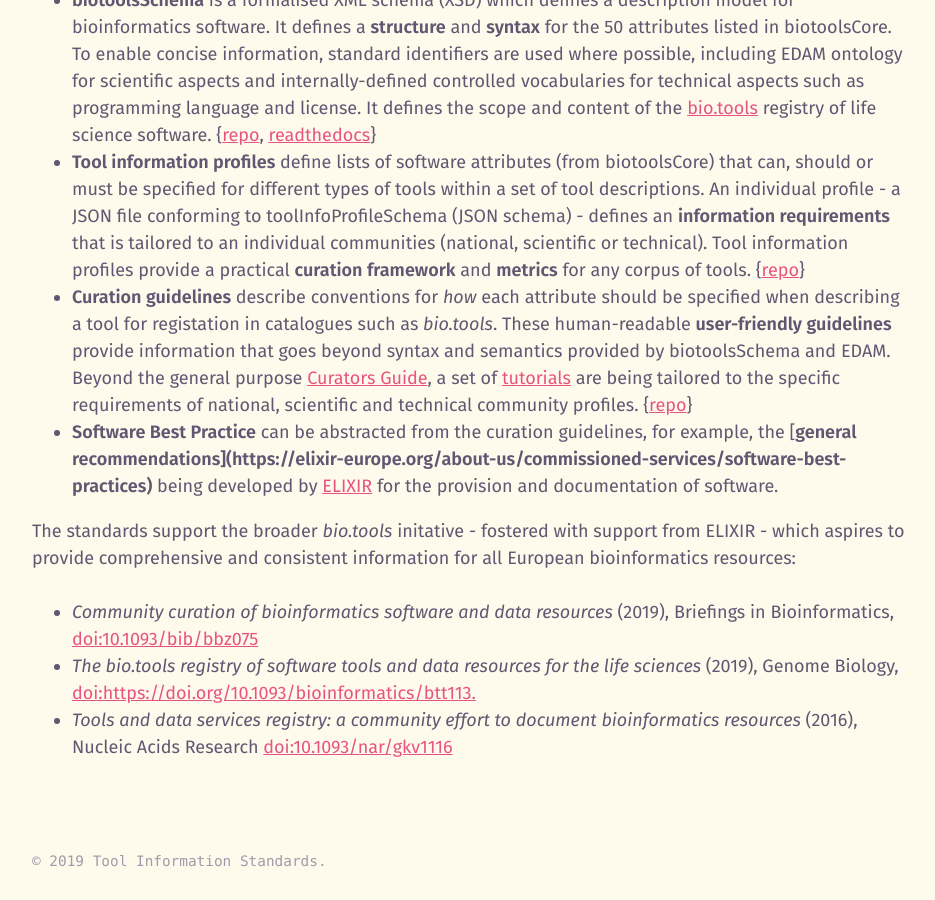
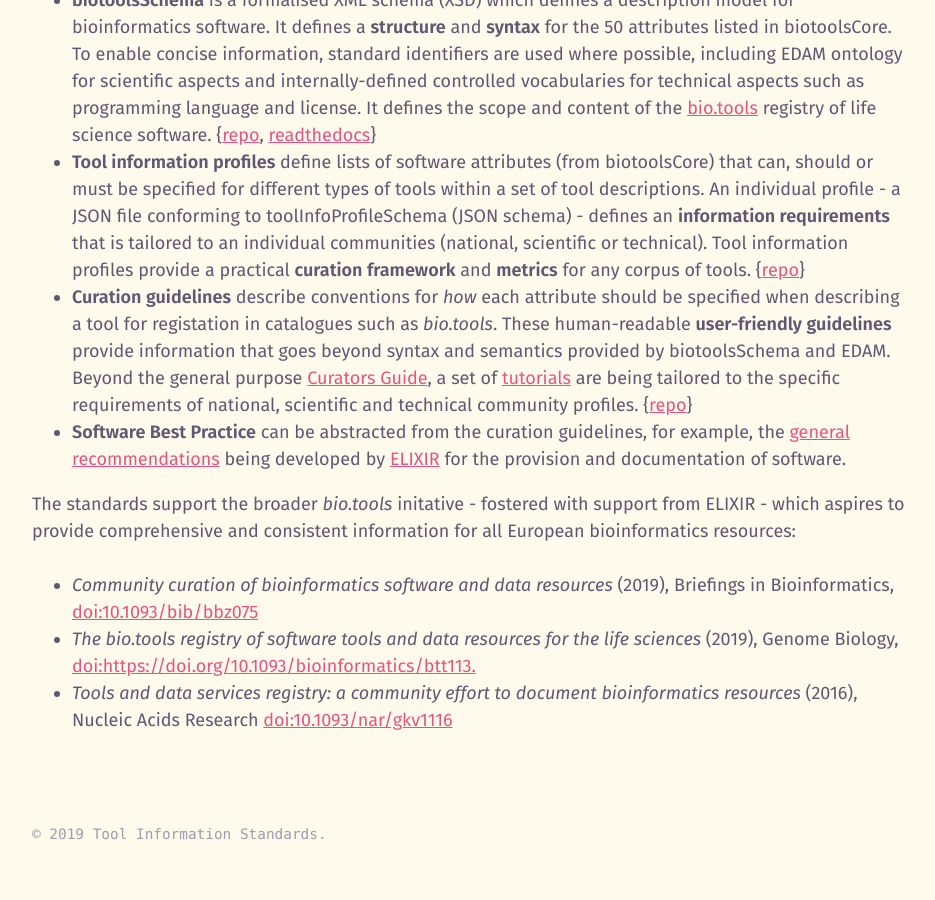
Before and after one commit to bio-tools/Tool-Information-Standards, a Jekyll site: the page built from docs/tool_information_standards.md, in a window 1280 px wide and 900 px high, scrolled down 1144 px. Shown: the whole window, without its empty margins (40-975 px from the left). Built offline with Jekyll 4.4.1, drawn with Linux system fonts in a browser that asks for light colours; after the commit the page ends 2017 px from its top, so only the background shows below that.

Commit message:
Update tool_information_standards.md

```diff
--- a/docs/tool_information_standards.md
+++ b/docs/tool_information_standards.md
@@ -12,7 +12,7 @@ The **Tool Information Standards** are a stack of community-defined, open and in
 - **biotoolsSchema** is a formalised XML schema (XSD) which defines a description model for bioinformatics software. It defines a **structure** and **syntax** for the 50 attributes listed in biotoolsCore. To enable concise information, standard identifiers are used where possible, including EDAM ontology for scientific aspects and internally-defined controlled vocabularies for technical aspects such as programming language and license. It defines the scope and content of the [bio.tools](https://bio.tools) registry of life science software. {[repo](https://github.com/bio-tools/biotoolsschema), [readthedocs](https://biotoolsschema.readthedocs.io/en/latest/)}
 - **Tool information profiles** define lists of software attributes (from biotoolsCore) that can, should or must be specified for different types of tools within a set of tool descriptions. An individual profile - a JSON file conforming to toolInfoProfileSchema (JSON schema) - defines an **information requirements** that is tailored to an individual communities (national, scientific or technical).  Tool information profiles provide a practical **curation framework** and **metrics** for any corpus of tools. {[repo](http://github.com/bio-tools/tool-information-profile)}
 - **Curation guidelines** describe conventions for *how* each attribute should be specified when describing a tool for registation in catalogues such as *bio.tools*.  These human-readable **user-friendly guidelines** provide information that goes beyond syntax and semantics provided by biotoolsSchema and EDAM. Beyond the general purpose [Curators Guide](https://biotools.readthedocs.io/en/latest/curators_guide.html), a set of [tutorials](https://biotools.readthedocs.io/en/latest/community_specific_guidelines.html) are being tailored to the specific requirements of national, scientific and technical community profiles. {[repo](https://github.com/bio-tools/biotoolsdocs)}
-- **Software Best Practice** can be abstracted from the curation guidelines, for example, the [**general recommendations](https://elixir-europe.org/about-us/commissioned-services/software-best-practices)** being developed by [ELIXIR](https://elixir-europe.org/) for the provision and documentation of software.
+- **Software Best Practice** can be abstracted from the curation guidelines, for example, the [general recommendations](https://elixir-europe.org/about-us/commissioned-services/software-best-practices) being developed by [ELIXIR](https://elixir-europe.org/) for the provision and documentation of software.
 
 
 The standards support the broader *bio.tools* initative - fostered with support from ELIXIR - which aspires to provide comprehensive and consistent information for all European bioinformatics resources:
```
